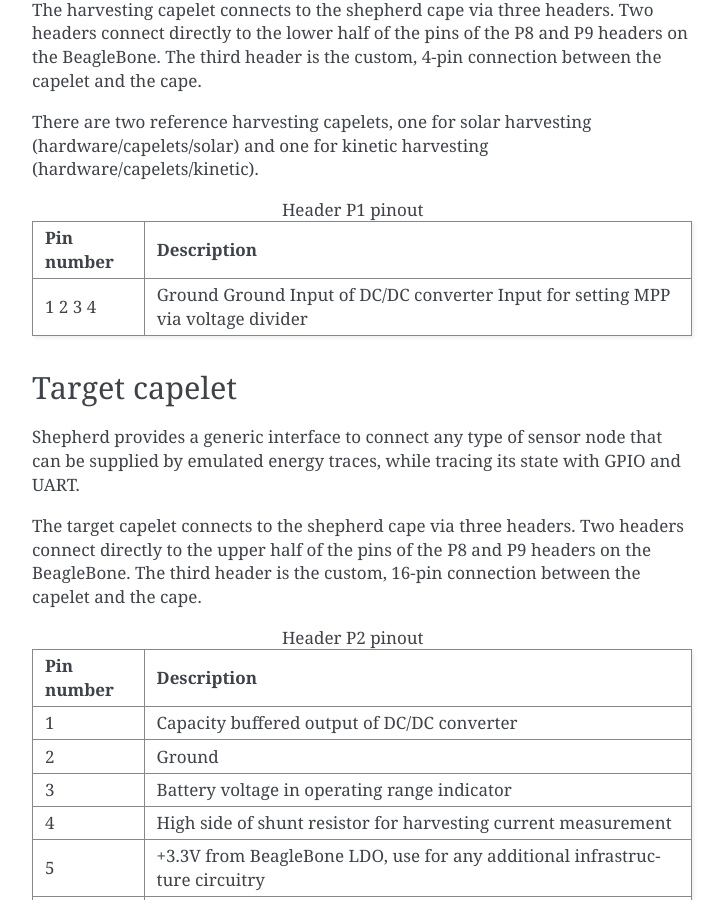
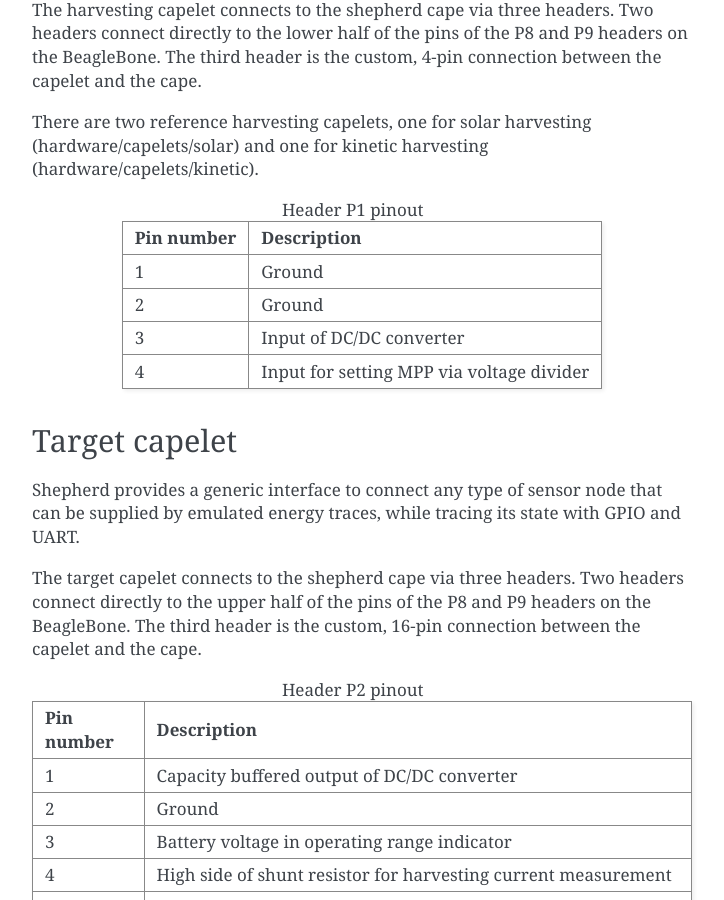
Before and after one commit to geissdoerfer/shepherd, a Sphinx documentation site: the page built from docs/user/hardware.rst, in a window 1280 px wide and 900 px high, scrolled down 659 px. Shown: the whole window, without its empty margins (388-1112 px from the left). Built offline with Sphinx 7.4.7, drawn with Linux system fonts in a browser that asks for light colours.

Commit message:
docs: fixed bug in user hardware section

```diff
--- a/docs/user/hardware.rst
+++ b/docs/user/hardware.rst
@@ -24,14 +24,14 @@
 
 .. table:: Header P1 pinout
 
-    +----------+-----------------------------------------+
-    |Pin number|Description                              |
-    +==========+=========================================+
-    |1         |Ground                                   |
-    |2         |Ground                                   |
-    |3         |Input of DC/DC converter                 |
-    |4         |Input for setting MPP via voltage divider|
-    +----------+-----------------------------------------+
+    ========== =========================================
+    Pin number Description
+    ========== =========================================
+    1          Ground
+    2          Ground
+    3          Input of DC/DC converter
+    4          Input for setting MPP via voltage divider
+    ========== =========================================
 
 Target capelet
 --------------
@@ -81,11 +81,13 @@
 
 The storage capelet directly connects the two ends of a mounted capacitor to the corresponding traces on the shepherd cape via two custom, 4-pin headers.
 
-========== ===========================================================
-Pin number Description
-========== ===========================================================
-1          +3.3V from BeagleBone LDO, use for any additional circuitry
-2          High side of capacitor
-3          Ground
-4          Ground
-========== ===========================================================
+.. table:: Header P3 pinout
+
+    ========== ===========================================================
+    Pin number Description
+    ========== ===========================================================
+    1          +3.3V from BeagleBone LDO, use for any additional circuitry
+    2          High side of capacitor
+    3          Ground
+    4          Ground
+    ========== ===========================================================
```
